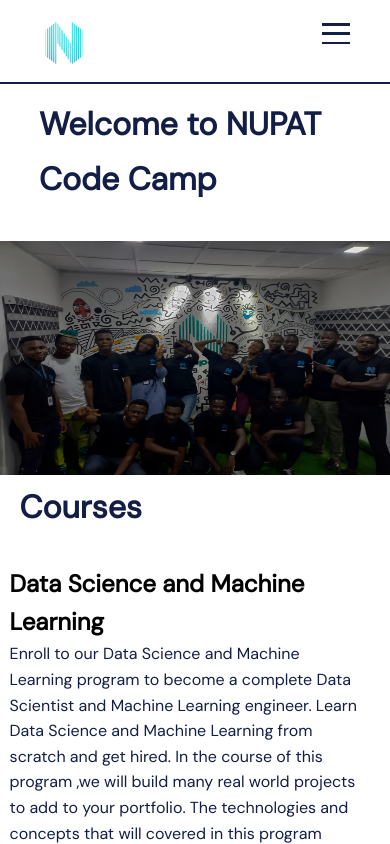
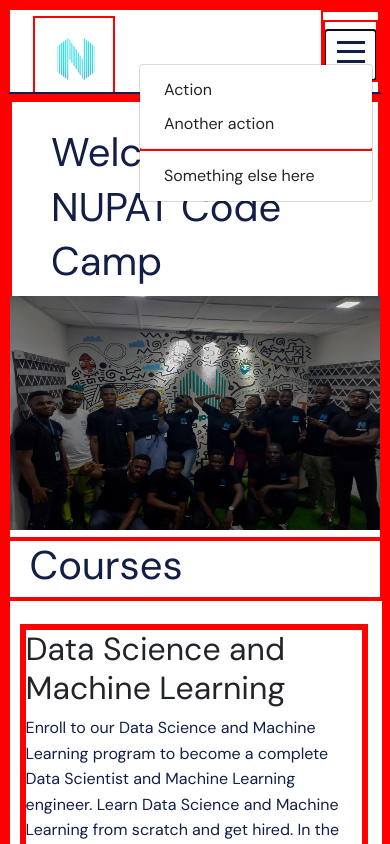
Before and after one commit to Oxygene1/nupat_web_2, a React (Create React App) app in the folder nupat/: page /enrollment in a window 390 px wide. Both pictures are taken after a click on the button 336 px from the left and 30 px from the top of the page. Shown: the top 844 px of the page. Built offline with nearby package versions, Linux system fonts and the light colour scheme.

Commit message:
navbar position removed from fixed, changes made to other elements and sections

```diff
--- a/nupat/package.json
+++ b/nupat/package.json
@@ -14,7 +14,7 @@
     "emailjs-com": "^3.2.0",
     "formik": "^2.2.9",
     "react": "^18.2.0",
-    "react-bootstrap": "^2.4.0",
+    "react-bootstrap": "^2.5.0",
     "react-dom": "^18.2.0",
     "react-icon": "^1.0.0",
     "react-icons": "^4.4.0",
--- a/nupat/public/index.html
+++ b/nupat/public/index.html
@@ -17,6 +17,7 @@
       manifest.json provides metadata used when your web app is installed on a
       user's mobile device or desktop. See https://developers.google.com/web/fundamentals/web-app-manifest/
     -->
+    <link rel="stylesheet" href="https://cdn.jsdelivr.net/npm/bootstrap@4.3.1/dist/css/bootstrap.min.css" integrity="sha384-ggOyR0iXCbMQv3Xipma34MD+dH/1fQ784/j6cY/iJTQUOhcWr7x9JvoRxT2MZw1T" crossorigin="anonymous">
     <link rel="manifest" href="%PUBLIC_URL%/manifest.json" />
     <!--
       Notice the use of %PUBLIC_URL% in the tags above.
@@ -42,5 +43,8 @@
       To begin the development, run `npm start` or `yarn start`.
       To create a production bundle, use `npm run build` or `yarn build`.
     -->
+    <script src="https://code.jquery.com/jquery-3.3.1.slim.min.js" integrity="sha384-q8i/X+965DzO0rT7abK41JStQIAqVgRVzpbzo5smXKp4YfRvH+8abtTE1Pi6jizo" crossorigin="anonymous"></script>
+    <script src="https://cdn.jsdelivr.net/npm/popper.js@1.14.7/dist/umd/popper.min.js" integrity="sha384-UO2eT0CpHqdSJQ6hJty5KVphtPhzWj9WO1clHTMGa3JDZwrnQq4sF86dIHNDz0W1" crossorigin="anonymous"></script>
+    <script src="https://cdn.jsdelivr.net/npm/bootstrap@4.3.1/dist/js/bootstrap.min.js" integrity="sha384-JjSmVgyd0p3pXB1rRibZUAYoIIy6OrQ6VrjIEaFf/nJGzIxFDsf4x0xIM+B07jRM" crossorigin="anonymous"></script>
   </body>
 </html>
--- a/nupat/src/Screen/App.css
+++ b/nupat/src/Screen/App.css
@@ -21,7 +21,7 @@
 .Logo{
   position: absolute;
 width: 82px;
-height: 82px;
+/* height: 82px; */
 left: 120px;
 top: 1.5vw;
 
@@ -32,11 +32,11 @@
 
 }
 nav{
-  margin-left: 40%;
+  margin-left: 40vw;
   float: right;
   margin-top: 2rem;
   /* text-align: center; */
-  justify-content: space-between;
+  /* justify-content: space-between; */
 }
 nav a{
   text-decoration: none;
@@ -47,18 +47,18 @@
   margin: 3rem;
 }
 .Nav{
+  justify-content: space-between;
   display: flex;
+  flex-wrap: wrap;
   flex-direction: row;
-  /* overflow: hidden; */
 
   width: 100%;
   height: 7rem;
-  top: -1vw;
-  z-index: 50;
+  /* top: -1vw; */
+  /* z-index: 50; */
   border-bottom:2px solid #131E47;
-  position: fixed;
+  /* position: fixed; */
   background: #FFFFFF;
-  /* margin-top: -13vw; */
 }
 .HeadAbout{
   margin-top: 3rem;
@@ -67,10 +67,11 @@
   z-index: 20;
 }
 
-.dropAppend{
+/* .dropAppend{
   justify-content: space-between;
   float: left;
-}
+  display: flex;
+} */
 .Join{
   text-decoration: none;
   color: white;
@@ -79,7 +80,8 @@
   border-radius: .5rem;
   /* margin-left: 20%; */
   position: relative;
-  left: 10%;
+  left: 6%;
+  bottom: .8vw;
   display: flex;
   flex-direction: row;
   align-items: center;
@@ -91,20 +93,28 @@
 
 }
 
-/* dropnavigavtion */
-
 .nav2{
-  display: none;
-
+  /* display: none; */
+  visibility: hidden;
+}
+
+.dropdown-menu{
+  position:relative;
+  top: 15vw;
+  z-index: 100;
 }
 .dropdown-toggle{
   border-style: none;
-  /* padding: 5px; */
+
+  padding: 5px;
   background-color: transparent;
   cursor: pointer;
   height: 7vw;
 }
 
+a:hover{
+  text-decoration: none;
+}
 .dropdown-toggle span {
   background-color: #131E47;
 
@@ -112,108 +122,25 @@
   margin: .4rem;
   width: 28px;
   height: 3px;
-  background-color: #131E47;
   display: block;
-  /* transition: .3s; */
-}
-
-
-
-.dropdrop{
-  position: relative;
-  top: 5vw;
-  right: 18vw;
-  width: 40vw;
-  padding-left: 8vw;
-  padding-bottom: 2vw;
-  list-style-type: decimal;
-}
-
-
-
-
-
-
-
-
-
-
-
-
-
-
-
-
-
-
-
-
-
-
-
-
-
-
-
-
-
-
-
-
-
-
-
-
-
-
-
-
-
-
-
-
-
-
-
-
-
-
-
-
-
-
-
-
-
-
-
-
-
-/* dropnavigavtion */
+  transition: .3s;
+}
+div{
+  border: 2px solid red;
+}
 
 .form1{
   display:grid;
   padding:3em;
 
   width: 90%;
-  /* overflow: hidden; */
   margin-top: 3rem;
   margin-left: 2%;
   background-color: #131E47;
 
 
 }
-.names{
-padding-left: 3rem;
-width: 95%;
-height: 4rem;
-font-weight: 600;
-color: #131E47;
-/* text-align: center; */
-outline: none;
-border-radius: 2px;
-text-transform:capitalize;
-}
+
 .form_main1{
     margin-right: 5%;
     width:80%;
@@ -237,38 +164,50 @@
 
 }
 
-.phoneNumber, .email, .Course{
+.phoneNumber, .email{
   font-weight: 600;
   color: #131E47;
-  width: 95%;
+  width: 98%;
   height: 4rem;
   padding-left: 3rem;
   /* text-align: center; */
   outline: none;
+  border-radius: 4px;
+  margin-top: 1rem;
+
+}
+.names{
+  padding-left: 3rem;
+  width: 98%;
+  height: 4rem;
+  font-weight: 600;
+  color: #131E47;
+  /* text-align: center; */
+  outline: none;
   border-radius: 2px;
-  margin-top: 1rem;
-
-}
+  text-transform:capitalize;
+  }
 .Course{
   text-transform:capitalize;
   margin-bottom:1vw;
-  width: 98.7%;
-}
-
-/* .input {
-
-  margin-bottom: 1.5rem;
-  outline-style: none;
-} */
+  margin-top: 1rem;
+  width: 98%;
+  height: 4rem;
+  padding-left: 3rem;
+  border-radius: 4px;
+  outline: none;
+}
+
 
 
 textarea{
-  width: 92%;
+  width: 98%;
 height: 16vw;
 outline-style: none;
 padding:3vw;
-
-font-weight: 570;
+font-family: 'Montserrat', sans-serif;
+font-family: 'Source Sans Pro', sans-serif;
+font-weight: 600;
 color: #131E47;
 }
 .text_button{
@@ -277,7 +216,7 @@
 .btnbtn{
    position: relative;
    /* right: 5%; */
-  left: 88%;
+  left: 92%;
   float: right;
   width: 6em;
   bottom: 3em;
@@ -374,12 +313,7 @@
   border: none;
 
 }
-.dropAppend span{
-  margin-left: -.5rem;
-}
-.dropbtn2 span{
-  margin-left: .5rem;
-}
+
 
 .dropnavy {
   position: relative;
@@ -410,12 +344,20 @@
 }
 .dropdrop  {
   display: none;
-  position: absolute;
+  position: relative;
   background-color: #fff;
+  border: 2px solid red;
   min-width: 160px;
   box-shadow: 0px 8px 16px 0px rgba(0,0,0,0.2);
-  left: -90%;
-  z-index: 1000;
+  bottom: 2vw;
+  right: 55vw;
+  z-index: 550;
+
+  /* right: 18vw; */
+  width: 40vw;
+  padding-left: 8vw;
+  padding-bottom: 2vw;
+  list-style-type: decimal;
 }
 
 .dropdrop  a {
@@ -430,23 +372,23 @@
 .dropdown-content a:hover {background-color: #fff;}
 
 .dropdown:hover .dropdown-content {display: grid;}
-/*
-.dropdown button[type=checkbox]:checked ~ .menu{
+
+/* .dropdown button:hover .dropdown-content{
   display: block;
  } */
 
 .Welcome{
-  margin-top: 12vw;
-}
-
-.Welcome div h1{
-
-  margin-bottom: -5vw;
+  /* margin-top: 12vw; */
+}
+
+.welcomIntro{
+
+  /* margin-bottom: -5vw; */
 
 color: #131E47;
 /* position: relative; */
 margin-left: 4rem;
-margin-top: 8vw;
+margin-top: 4vw;
 
 }
 .groupImg{
@@ -454,7 +396,7 @@
 width: 100%;
 height: 60vw;
 
-margin-top: 7rem;
+margin-top: 2rem;
 
 }
 .play-panel{
@@ -765,7 +707,7 @@
   margin-bottom: -15vw;
 }
 .cardContainer{
-  background-color: white;
+  background-color: #fff;
   color: black;
   text-align: center;
   display: grid;
@@ -972,9 +914,53 @@
   color: #131E47;
 }
 
-
+.hamburger {
+  /* // removes default border on button element */
+  border: 0;
+  height: 40px;
+  width: 40px;
+  padding: 0.5rem;
+  border-radius: 50%;
+  color: #131E47;
+  /* background-color: #283b8b; */
+  cursor: pointer;
+  transition: background-color 0.2s ease-in-out;
+/* // positions the icon to the right and center aligns it vertically */
+  /* position: absolute; */
+  /* top: 50%; */
+  /* right: 25px; */
+  transform: translateY(-50%);
+  display: none;
+}
+.navigation-menu{
+  position: relative;
+  z-index: 100;
+  top: 20vw;
+}
+
+
+@media screen and (max-width: 768px) {
+  .nav2{
+    margin-top: 2vw;
+    visibility: visible;
+  }
+  .dropdropmenu{
+    margin-top: 10vw;
+    /* margin-right: 10vw; */
+    width: 60%;
+  }
+  .navigation-menu.expanded {
+    display: block;
+  }
+}
 
 @media screen and (min-width:737px){
+  .nav2{
+    display:flex;
+  }
+  /* #dropAppend{
+    display: none;
+  } */
   .homefooterhead{
       font-size:20px;
       flex-direction: row;
@@ -1011,9 +997,28 @@
       flex-direction: row;
       /* align-items: center; */
     }
+    .navigation-menu.expanded {
+      display: block;
+    }
 }
 
 @media only screen and (max-width: 600px) {
+  nav{
+    display: none;
+  }
+  .navigation-menu.expanded {
+    display: block;
+    z-index: 70;
+    position: relative;
+  }
+  .dropdown-menu{
+    position:absolute;
+    top: 15vw;
+    z-index: 100;
+  }
+  /* #dropAppend{
+    display: none;
+  } */
   .play-panel{
     position:relative;
     bottom: 15vw;
@@ -1102,6 +1107,9 @@
 }
 
 @media screen and (max-width: 670px){
+  #dropAppend{
+    display: none;
+  }
   .wrap{
     display: grid;
   }
@@ -1162,6 +1170,9 @@
   }
 }
 @media screen and (max-width: 786px){
+  .navigation-menu {
+    margin-left: auto;
+  }
   .wrap{
     display: grid;
   }
@@ -1172,7 +1183,7 @@
     margin-bottom: 1.2vw;
   }
   .Nav{
-    height: 13vw;
+    /* height: 13vw; */
     /* overflow: hidden; */
   }
   .btnbtn{
@@ -1198,7 +1209,7 @@
     z-index: 4;
     left: 6vw;
   }
-  .Welcome div h1{
+  .welcomIntro{
     line-height: 8vw;
 
   }
@@ -1210,15 +1221,25 @@
   nav{
     display: none;
   }
-  .nav2{
-    display: grid;
-    margin-left: 70vw;
-    margin-top: 6.5vw;
-    height: 9vw;
+
+  .navigation-menu a, Link {
+
+    text-decoration: none;
+    display: block;
+    width: 100%;
   }
 }
 
 @media screen and(max-width:583px) {
+  #dropAppend{
+    display: none;
+  }
+  .navigation-menu a, Link {
+
+    text-decoration: none;
+    display: block;
+    width: 100%;
+  }
   .form-btn{
     overflow: hidden;
   }
@@ -1226,27 +1247,36 @@
 
 
 @media screen and (max-width:600px){
-  .Welcome div h1 {
+  #dropAppend{
+    display: none;
+  }
+  .navigation-menu {
+    margin-left: auto;
+  }
+  .dropdrop{
+    display: grid;
+    position: absolute;
+    top: 5em;
+    z-index: 750;
+    height: 30vw;
+    right: 12vw;
+    width: 60vw;
+    padding-left: 8vw;
+    padding-bottom: 2vw;
+    list-style-type: decimal;
+  }
+  .welcomIntro {
     line-height: 14vw;
     width: 80%;
     margin-left: 10vw;
   }
   .enroll{
-    height: 11vw;
+    height: 18vw;
   }
   .enroll1 a{
     margin-top: 2vw;
   }
-  .nav2{
-    margin-top: 5vw;
-    margin-left: 65vw;
-    height: 9vw;
-  }
-  .dropdownMenu{
-    /* position: relative; */
-    margin-right: 10vw;
-
-  }
+
   .aboutpics img{
     height: 70vw;
   }
@@ -1300,15 +1330,16 @@
 
     height: 90vw;
   }
-  .Welcome div h1{
-
-    padding-top: 5vw;
-    padding-bottom: 10vw;
-    /* margin-bottom: -19vw; */
+  .welcomIntro{
+    /* line-height: 7vw; */
+    /* width: 100%; */
+    padding-top: 2vw;
+    /* padding-bottom: 10vw; */
+    margin-bottom: 18vw;
   }
   .Welcome div{
     margin-bottom: -25vw;
-    overflow: hidden;
+    /* overflow: hidden; */
   }
 
   /* .inputs img{
@@ -1429,11 +1460,10 @@
   }
 }
 @media screen and (max-width:400px){
-  .nav2{
-    margin-top: 5.2vw;
-    margin-left: 60vw;
-    height: 10vw;
-  }
+  #dropAppend{
+    display: none;
+  }
+
 
   optgroup{
     width: 13vw;
@@ -1537,9 +1567,12 @@
     height: 2vw;
   }
   .dropdrop{
-    position: relative;
-    top: 5vw;
-    right: 88vw;
+    display: grid;
+    position: absolute;
+    top: 5em;
+    z-index: 550;
+    height: 30vw;
+    right: 20vw;
     width: 60vw;
     padding-left: 8vw;
     padding-bottom: 2vw;
@@ -1626,4 +1659,9 @@
   .aboutpics img{
     height: 90vw;
   }
-}
+  .dropdown-toggle{
+    margin-top: 2vw;
+    height: 13vw;
+    overflow: hidden;
+  }
+}
--- a/nupat/src/components/Dropdown.jsx
+++ b/nupat/src/components/Dropdown.jsx
@@ -1,17 +1,33 @@
 import React, {useState} from 'react';
-import {Dropdown} from 'react-bootstrap';
+// import { Link } from "react-router-dom";
+// import { useState } from "react";
+// import "bootstrap/dist/css/bootstrap.min.css";
+// import { Link } from "react-router-dom";
 
-export default function HoverControlledDropdown(Select) {
-    const [isHovered, setIsHovered] = useState(false);
-    const [isClicked, setIsClicked] = useState(false);
+   function Dropdown(e) {
+  //   const [isNavExpanded, setIsNavExpanded] = useState(false)
 
     return (
-        <Dropdown
-            {...props}
-            onMouseEnter={() => setIsHovered(true)}
-            onMouseLeave={() => setIsHovered(false)}
-            onToggle={() => setIsClicked(!isClicked)}
-            show={isClicked || isHovered}
-        />
+
+        <div className='nav2'>
+        <button className="nav-link dropdown-toggle" href="#" id="navbarDropdown" role="button" data-toggle="dropdown" aria-haspopup="true">
+          <span className='span1'></span>
+          <span className='span2'></span>
+          <span className='span3'></span>
+        </button>
+        <div className="dropdown-menu dropdropmenu" id='dropdropmenu'
+
+        aria-labelledby="navbarDropdown">
+          <a className="dropdown-item" href="#">Action</a>
+          <a className="dropdown-item" href="#">Another action</a>
+          <div className="dropdown-divider"></div>
+          <a className="dropdown-item" href="#">Something else here</a>
+        </div>
+
+        </div>
+
+
+
     );
 }
+export default Dropdown;
--- a/nupat/src/components/Form.jsx
+++ b/nupat/src/components/Form.jsx
@@ -36,6 +36,7 @@
     <h1 className='h1h1'>Join The next Cohort</h1>
     <div className='form_main1'>
 
+
         <form className='form1' method="get" id='contact-form' onSubmit={sendEmail } ref={form}>
           <div className='inputs'>
           <input className='names'
@@ -50,6 +51,8 @@
             placeholder='Email'
 
           /><img className='envelope' src={envelope} alt="envelope"/>
+
+
 
 
 
--- a/nupat/src/components/FormBody.jsx
+++ b/nupat/src/components/FormBody.jsx
@@ -21,7 +21,7 @@
 
       <div className="Welcome">
         <div>
-        <h1>Welcome to NUPAT Code Camp</h1>
+        <h1 className='welcomIntro'>Welcome to NUPAT Code Camp</h1>
         </div>
 
 
@@ -41,7 +41,7 @@
         <div className='textsection' id='tex'>
 
         <div className='textsection1'>
-          <div id='textFormBody'>
+          <div>
             <div>
         <h2>Data Science and Machine Learning</h2>
         <p>Enroll to our Data Science and Machine Learning program to become a complete Data Scientist and Machine Learning engineer. Learn Data Science and Machine Learning from scratch and get hired.
@@ -154,6 +154,10 @@
        <div className='coursesimgDIV'>
        <input className='coursesimg' type="image" img src = {Banner} alt='banner-picture'/>
        </div>
+
+
+
+
        <Form/>
 
 
--- a/nupat/src/components/Header.jsx
+++ b/nupat/src/components/Header.jsx
@@ -3,26 +3,24 @@
 import React from 'react'
 import logo from '../Images/Logo.svg';
 import dropIcon from '../Images/drop.svg';
+import Dropdown1 from '../components/Dropdown.jsx'
 
 function Header() {
   return (
-    <div className='Header'>
 
+      <div>
         <div className='Nav'>
-   <img className='Logo' src={logo} alt="Logo" />
+   <div className='Logo'>
+      <img  src={logo} alt="Logo" />
+      </div>
 
-    <nav id='dropAppend'>
+    <nav>
+
 
     <Link to="/Home">Home</Link>
 
       <Link to="/enrollment">CodeCademy</Link>
       <Link to="/Services">IT <span>Services</span></Link>
-
-
-
-
-
-
     <div className="dropdown dropnavy">
         <a href="#"className="dropbtn" target="_blank" rel="noreferrer">Products</a>
         <img className='dropIcon1' id='dropbtn' src={dropIcon} alt="drop icon" />
@@ -49,38 +47,25 @@
 
 
     </nav>
-
-     <div className='nav2'>
+      <div className=''>
+      <Dropdown1/>
+      </div>
 
 
-      <div className="dropdown" id="dropdropnav">
-      <button className="btn dropdown-toggle" type="button" id="dropdownMenu" data-toggle="dropdown" aria-haspopup="true" aria-expanded="false"  >
-                <span className='span1'></span>
-                <span></span>
-                <span></span>
+     </div>
 
 
 
-            </button>
-            <div className="dropdown-content dropdrop ">
-                <Link to="/Home">Home</Link>
 
-                <Link to="/enrollment">CodeCademy</Link>
-                <Link to="/Services">IT <span>Services</span></Link>
-                <a href="#">Products</a>
-                <a href="#">Nupat Initiative</a>
-            </div>
-      </div>
 
-      </div>
-
-     </div>
 
 
 
       </div>
 
 
+
+
   );
 }
 
```
Also changed, not shown: 1 other file (tests, documents, lock files or other folders). Lines whose indentation alone changed are shown as unchanged.
